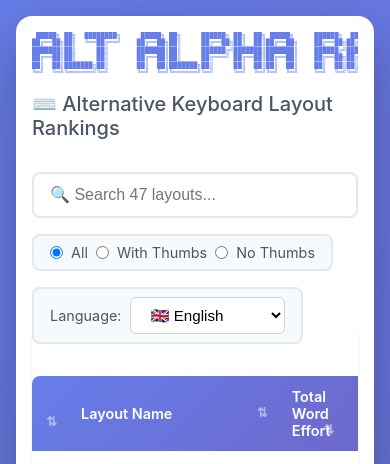
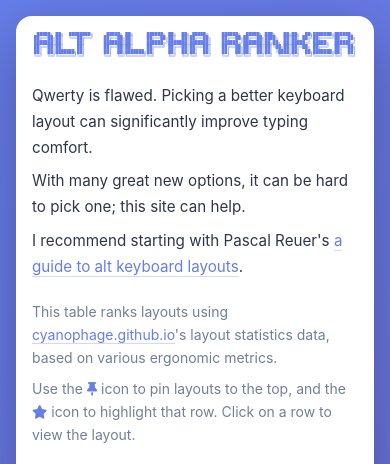
Before and after one commit to timvink/alt_alpha_ranker, a plain HTML site: page site/index.html in a window 390 px wide. Shown: the top 464 px of the page. Drawn offline with nearby package versions, Linux system fonts and the light colour scheme.

Commit message:
Better styling

```diff
--- a/site/index.html
+++ b/site/index.html
@@ -13,21 +13,25 @@
 </head>
 <body>
     <div class="container">
-        <pre class="ascii-title ascii-title-large">
+        <pre class="ascii-title">
  █████╗ ██╗  ████████╗     █████╗ ██╗     ██████╗ ██╗  ██╗ █████╗     ██████╗  █████╗ ███╗   ██╗██╗  ██╗███████╗██████╗
 ██╔══██╗██║  ╚══██╔══╝    ██╔══██╗██║     ██╔══██╗██║  ██║██╔══██╗    ██╔══██╗██╔══██╗████╗  ██║██║ ██╔╝██╔════╝██╔══██╗
 ███████║██║     ██║       ███████║██║     ██████╔╝███████║███████║    ██████╔╝███████║██╔██╗ ██║█████╔╝ █████╗  ██████╔╝
 ██╔══██║██║     ██║       ██╔══██║██║     ██╔═══╝ ██╔══██║██╔══██║    ██╔══██╗██╔══██║██║╚██╗██║██╔═██╗ ██╔══╝  ██╔══██╗
 ██║  ██║███████╗██║       ██║  ██║███████╗██║     ██║  ██║██║  ██║    ██║  ██║██║  ██║██║ ╚████║██║  ██╗███████╗██║  ██║
 ╚═╝  ╚═╝╚══════╝╚═╝       ╚═╝  ╚═╝╚══════╝╚═╝     ╚═╝  ╚═╝╚═╝  ╚═╝    ╚═╝  ╚═╝╚═╝  ╚═╝╚═╝  ╚═══╝╚═╝  ╚═╝╚══════╝╚═╝  ╚═╝</pre>
-        <pre class="ascii-title ascii-title-small">
- █████╗ ██╗  ████████╗     █████╗ ██╗     ██████╗ ██╗  ██╗ █████╗     ██████╗  █████╗ ███╗   ██╗██╗  ██╗███████╗██████╗
-██╔══██╗██║  ╚══██╔══╝    ██╔══██╗██║     ██╔══██╗██║  ██║██╔══██╗    ██╔══██╗██╔══██╗████╗  ██║██║ ██╔╝██╔════╝██╔══██╗
-███████║██║     ██║       ███████║██║     ██████╔╝███████║███████║    ██████╔╝███████║██╔██╗ ██║█████╔╝ █████╗  ██████╔╝
-██╔══██║██║     ██║       ██╔══██║██║     ██╔═══╝ ██╔══██║██╔══██║    ██╔══██╗██╔══██║██║╚██╗██║██╔═██╗ ██╔══╝  ██╔══██╗
-██║  ██║███████╗██║       ██║  ██║███████╗██║     ██║  ██║██║  ██║    ██║  ██║██║  ██║██║ ╚████║██║  ██╗███████╗██║  ██║
-╚═╝  ╚═╝╚══════╝╚═╝       ╚═╝  ╚═╝╚══════╝╚═╝     ╚═╝  ╚═╝╚═╝  ╚═╝    ╚═╝  ╚═╝╚═╝  ╚═╝╚═╝  ╚═══╝╚═╝  ╚═╝╚══════╝╚═╝  ╚═╝</pre>
-        <h2>⌨️ Alternative Keyboard Layout Rankings</h2>
+
+        <div class="intro-section">
+            <div class="intro-text">
+                <p>Qwerty is flawed. Picking a better keyboard layout can significantly improve typing comfort.</p>
+                <p>With many great new options, it can be hard to pick one; this site can help.</p>
+                <p>I recommend starting with Pascal Reuer's <a href="https://getreuer.info/posts/keyboards/alt-layouts/index.html" target="_blank">a guide to alt keyboard layouts</a>.</p>
+            </div>
+            <div class="usage-text">
+                <p>This table ranks layouts using <a href="https://cyanophage.github.io/" target="_blank">cyanophage.github.io</a>'s layout statistics data, based on various ergonomic metrics.</p>
+                <p>Use the <i class="fa-solid fa-thumbtack"></i> icon to pin layouts to the top, and the <i class="fa-solid fa-star"></i> icon to highlight that row. Click on a row to view the layout.</p>
+            </div>
+        </div>
 
         <div class="controls">
             <input
@@ -98,11 +102,10 @@
         </div>
 
         <div class="footer">
-            <p>Data scraped from <a href="https://cyanophage.github.io/" target="_blank">cyanophage.github.io</a></p>
-            <p>
-                Credits: <a href="https://getreuer.info/posts/keyboards/alt-layouts/stats.html" target="_blank">Pascal's Stats Table</a>
+            <p>Data scraped from <a href="https://cyanophage.github.io/" target="_blank">cyanophage.github.io</a>. Credits: <a href="https://getreuer.info/posts/keyboards/alt-layouts/stats.html" target="_blank">Pascal Reuer's Stats Table</a>
             </p>
             <p id="lastUpdated" style="font-size: 0.8rem; margin-top: 0.5rem;">
+                Made by <a href="https://timvink.nl" target="_blank">Tim Vink</a>.
                 Last updated: <time id="lastUpdatedTime" datetime=""></time>
             </p>
             <button class="theme-toggle" id="themeToggle" aria-label="Toggle dark mode">
--- a/site/styles.css
+++ b/site/styles.css
@@ -32,7 +32,7 @@ h1 {
     font-size: 0.85rem;
     line-height: 1.2;
     color: #667eea;
-    margin-bottom: 1rem;
+    margin-bottom: 1.5rem;
     white-space: pre;
     overflow-x: auto;
     font-weight: bold;
@@ -46,17 +46,6 @@ h1 {
     transform: scale(1.02);
 }
 
-.ascii-title-large {
-    display: block;
-}
-
-.ascii-title-small {
-    display: none;
-    font-size: 0.42rem;
-    text-align: center;
-    line-height: 1.1;
-}
-
 body.dark-mode .ascii-title {
     color: #9f7aea;
 }
@@ -66,13 +55,120 @@ body.dark-mode .ascii-title:hover {
     text-shadow: 0 0 25px rgba(159, 122, 234, 0.6);
 }
 
+/* Tablet size - medium */
 @media (max-width: 768px) {
-    .ascii-title-large {
-        display: none;
+    .ascii-title {
+        font-size: 0.42rem;
+        text-align: center;
+        line-height: 1.1;
+    }
+}
+
+/* Mobile size - extra small */
+@media (max-width: 480px) {
+    .ascii-title {
+        font-size: 0.28rem;
+        line-height: 1.0;
+    }
+}
+
+/* Intro Section Styling */
+.intro-section {
+    background: transparent;
+    border-radius: 0;
+    padding: 0;
+    margin-bottom: 2.5rem;
+}
+
+.intro-text {
+    font-size: 1.05rem;
+    line-height: 1.7;
+    color: #2d3748;
+    margin-bottom: 1.25rem;
+}
+
+.usage-text {
+    font-size: 0.925rem;
+    line-height: 1.65;
+    color: #718096;
+}
+
+.intro-text p,
+.usage-text p {
+    margin-bottom: 0.5rem;
+}
+
+.intro-text p:last-child,
+.usage-text p:last-child {
+    margin-bottom: 0;
+}
+
+.intro-section a {
+    color: #667eea;
+    text-decoration: none;
+    border-bottom: 1px solid rgba(102, 126, 234, 0.3);
+    transition: all 0.2s ease;
+}
+
+.intro-section a:hover {
+    color: #5a67d8;
+    border-bottom-color: #5a67d8;
+}
+
+.intro-section i {
+    color: #667eea;
+    font-size: 0.85rem;
+}
+
+/* Dark mode styles for intro section */
+body.dark-mode .intro-section {
+    background: transparent;
+}
+
+body.dark-mode .intro-text {
+    color: #e2e8f0;
+}
+
+body.dark-mode .usage-text {
+    color: #a0aec0;
+}
+
+body.dark-mode .intro-section a {
+    color: #9f7aea;
+    border-bottom-color: rgba(159, 122, 234, 0.3);
+}
+
+body.dark-mode .intro-section a:hover {
+    color: #b794f4;
+    border-bottom-color: #b794f4;
+}
+
+body.dark-mode .intro-section i {
+    color: #9f7aea;
+}
+
+/* Mobile responsive adjustments */
+@media (max-width: 768px) {
+    .intro-section {
+        margin-bottom: 2rem;
     }
 
-    .ascii-title-small {
-        display: block;
+    .intro-text {
+        font-size: 1rem;
+    }
+
+    .usage-text {
+        font-size: 0.9rem;
+    }
+}
+
+@media (max-width: 480px) {
+    .intro-text {
+        font-size: 0.95rem;
+    }
+
+    .usage-text {
+        font-size: 0.875rem;
     }
 }
 
```
